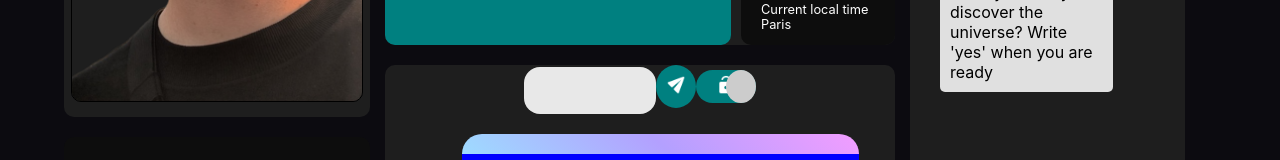
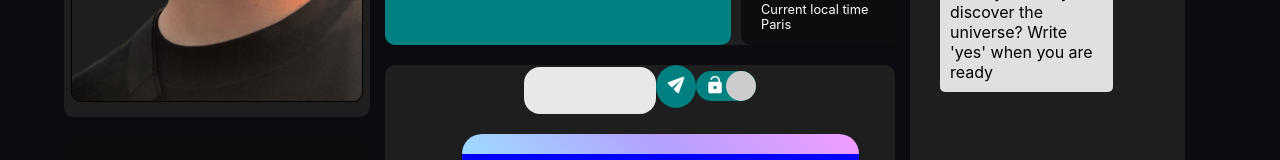
Before and after one commit to jorisbertier/Portfolio, a React (Create React App) app: page / in a window 1280 px wide. Shown: the part 3347-3507 px from the top of the page. Built offline with nearby package versions, Linux system fonts and the light colour scheme.

Commit message:
logo lock

```diff
--- a/src/components/Encrypt/Encrypt.jsx
+++ b/src/components/Encrypt/Encrypt.jsx
@@ -64,11 +64,21 @@ const ButtonSubmit = styled.button `
 const LogoSend = styled.img `
     width: 20px;
     height: 20px;
+    transition: 0.25s;
+    ${(props) =>
+        props.$isLeft &&
+        `margin-left: 23px;`
+    }
+    ${(props) =>
+        props.$isRight &&
+        `margin-right: 23px;`
+    }
 `
 
 const SwitchButton = styled.button`
     position: relative;
-    padding: 5px 10px;
+    // padding: 5px 10px;
+    height: 30px;
     // background-color: #eee;
     background: teal;
     border: none;
@@ -157,7 +167,7 @@ export const Encrypt = () => {
                 <ButtonSubmit type="submit"><LogoSend src={Logos.Send} alt="logo send" /></ButtonSubmit>
                 <SwitchButton onClick={() => setIsOpen(!isOpen)}>
                     <Indicator encrypt={isOpen} />
-                    {isOpen ? <LogoSend src={Logos.LockClose} alt="logo send" /> : <LogoSend src={Logos.LockOpen} alt="logo send" />}
+                    {isOpen ? <LogoSend src={Logos.LockClose} alt="logo send" $isLeft/> : <LogoSend src={Logos.LockOpen} alt="logo send" $isRight/>}
                 </SwitchButton>
                 {/* <img src={Logos.LockClose} /> */}
             </form>
--- a/src/datas/LogoDatas.js
+++ b/src/datas/LogoDatas.js
@@ -14,7 +14,7 @@ import GitDark from '../assets/contact/github-dark.png'
 import LinkedinDark from '../assets/contact/linkedin-dark.png'
 import Send from '../assets/contact/send-light.png'
 import LockOpen from '../assets/lock/icons8-lock-open-48.png'
-import LockClose from '../assets/lock/icons8-lock-50.png'
+import LockClose from '../assets/lock/icons8-lock-48.png'
 
 export const Logos = {
     SymfonyLight: SymfonyLight,
```
Also changed, not shown: src/assets/lock/icons8-lock-48.png (added), src/assets/lock/icons8-lock-50.png (deleted).
